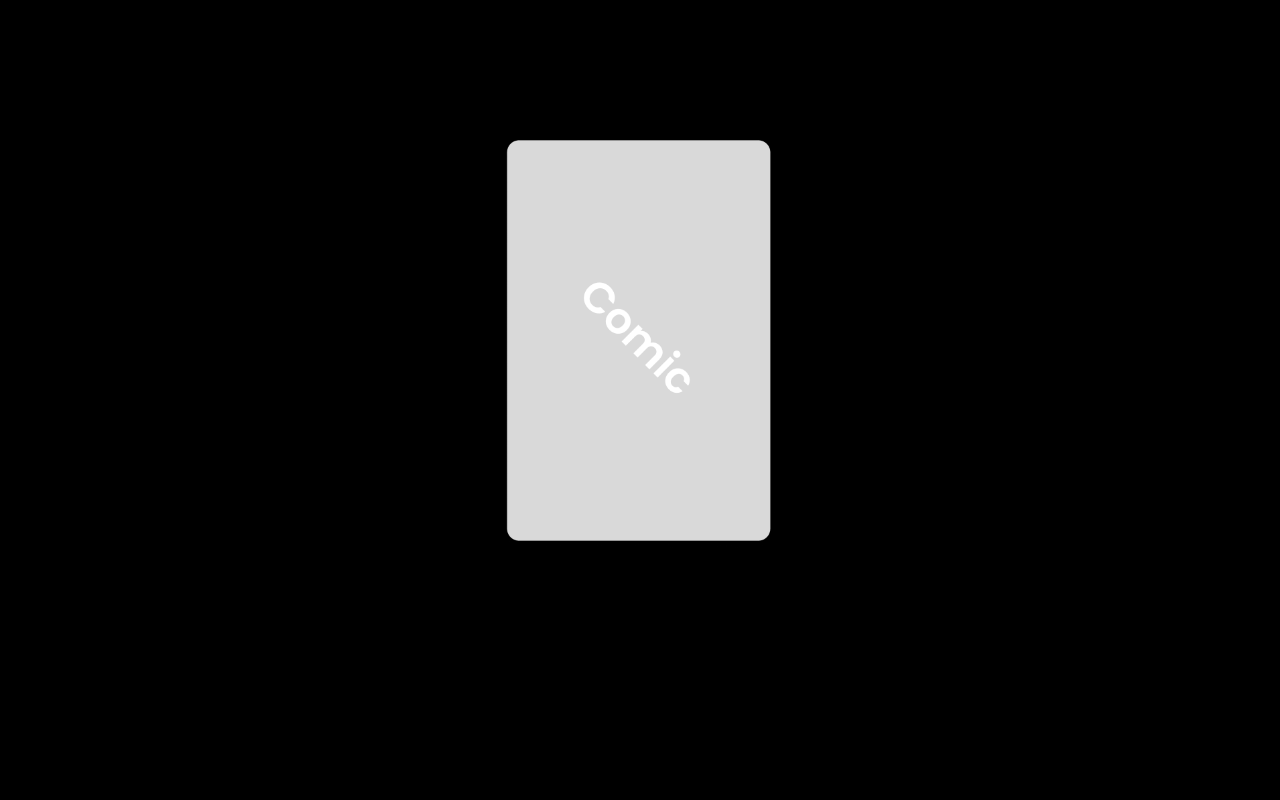
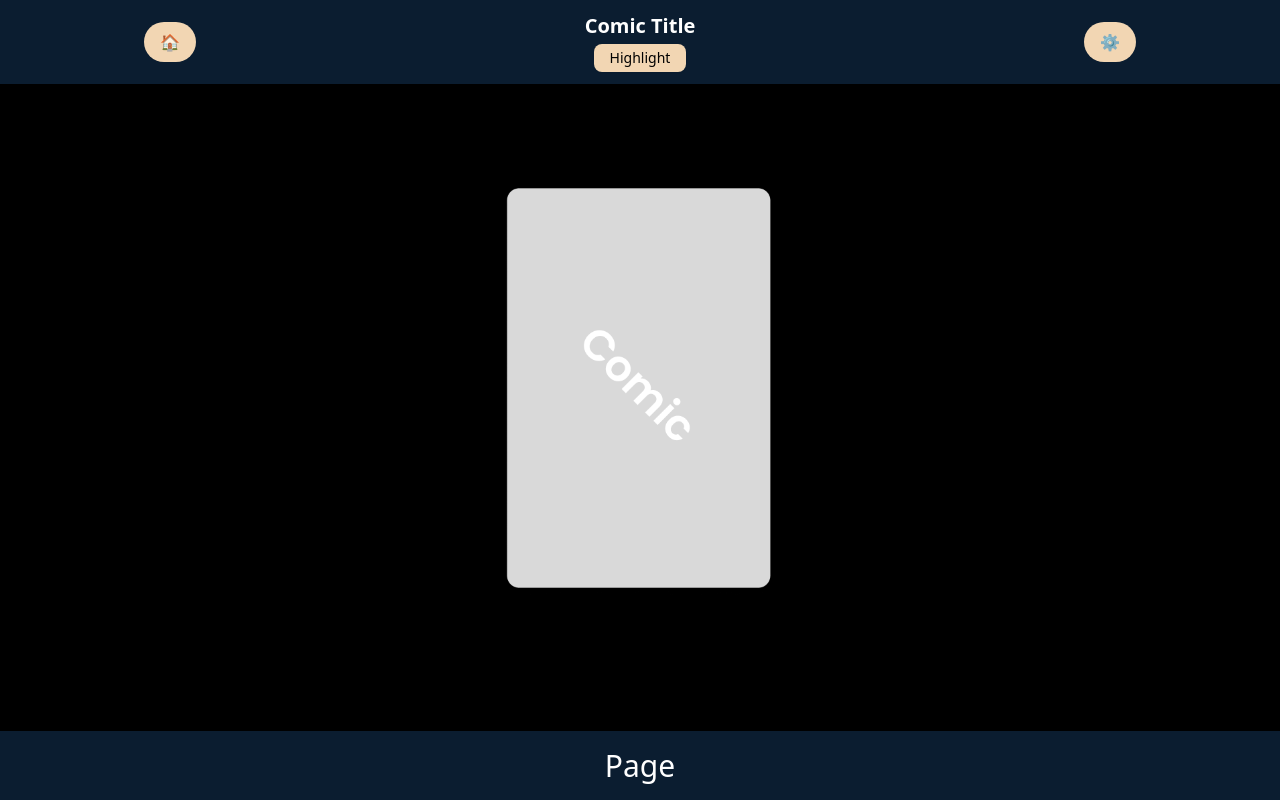
Before and after one commit to Marquis4484/page_turner, a Next.js app: page /comic in a window 1280 px wide. Built offline with nearby package versions, Linux system fonts and the light colour scheme.

Commit message:
menu added

```diff
--- a/app/comic/page.tsx
+++ b/app/comic/page.tsx
@@ -1,32 +1,69 @@
+"use client"
 import React from "react";
 import Image from "next/image";
 import Link from "next/link";
-import Darkmode from "../../public/images/buttons/moon_button.png";
 import Comic from "../../public/images/comic/comic_end.png";
-import LinkedIn from "../../public/images/buttons/linkedIn_button.png";
-import Coffee from "../../public/images/buttons/BMAC_button.png";
+import { useEffect, useRef, useState } from "react";
+import Navbar from "@/components/Navbar";
+import Footer from "@/components/Footer";
 
-//add new imports
-type Props = {
-  hidden: boolean;
-};
-function ComicPreview() {
+export default function Home() {
+  const [hideUI, setHideUI] = useState(false);
+  const timeoutRef = useRef<NodeJS.Timeout | null>(null);
+
+  useEffect(() => {
+    const handleMouseMove = () => {
+      if (hideUI) setHideUI(false);
+
+      if (timeoutRef.current) clearTimeout(timeoutRef.current);
+
+      timeoutRef.current = setTimeout(() => {
+        setHideUI(true);
+      }, 5000); // 5 seconds of inactivity
+    };
+
+    window.addEventListener("mousemove", handleMouseMove);
+
+    return () => {
+      window.removeEventListener("mousemove", handleMouseMove);
+      if (timeoutRef.current) clearTimeout(timeoutRef.current);
+    };
+  }, [hideUI]);
+
   return (
-    /*comic page start*/
-    <div className="bg-black bg-repeat bg-bottom w-full h-screen">
-      <div
-        id="button"
-        className="h-[140px] w-[185px] flex items-end justify-end"
-      ></div>
+    <div className="relative min-h-screen bg-black text-white">
+      <Navbar hidden={hideUI} />
+      <Footer hidden={hideUI} />
 
-      <div className="flex flex-col items-center">
-        <Link href="/comic">
-          <Image src={Comic} alt="Comic" className="w-[17rem] mb-4" />
-        </Link>
+      {/* Main Comic Content Area */}
+
+      <div className="flex justify-center items-center bg-black bg-bottom w-full h-screen">
+        <div className="flex flex-col items-center">
+          <Link href="/comic">
+            <Image src={Comic} alt="Comic" className="w-[17rem] mb-4" />
+          </Link>
+        </div>
       </div>
     </div>
-    /*comic page end*/
   );
 }
 
-export default ComicPreview;
+//add new imports
+// type Props = {
+//   hidden: boolean;
+// };
+// function ComicPreview() {
+//   return (
+//     /*comic page start*/
+//     <div className="flex justify-center items-center bg-black bg-bottom w-full h-screen">
+//       <div className="flex flex-col items-center">
+//         <Link href="/comic">
+//           <Image src={Comic} alt="Comic" className="w-[17rem] mb-4" />
+//         </Link>
+//       </div>
+//     </div>
+//     /*comic page end*/
+//   );
+// }
+
+// export default ComicPreview;
--- /dev/null
+++ b/components/Footer.tsx
@@ -0,0 +1,22 @@
+// components/Footer.tsx
+import React from 'react';
+
+type Props = {
+  hidden: boolean;
+};
+
+const Footer: React.FC<Props> = ({ hidden }) => {
+  return (
+    <footer
+      className={`fixed bottom-0 left-0 w-full z-50 bg-navy text-white transition-transform duration-500 ${
+        hidden ? 'translate-y-full' : 'translate-y-0'
+      }`}
+    >
+      <div className="text-center py-3" style={{ fontSize: '30px' }}>
+        Page
+      </div>
+    </footer>
+  );
+};
+
+export default Footer;
--- /dev/null
+++ b/components/Navbar.tsx
@@ -0,0 +1,34 @@
+// components/Navbar.tsx
+import React from 'react';
+
+type Props = {
+  hidden: boolean;
+};
+
+const Navbar: React.FC<Props> = ({ hidden }) => {
+  return (
+    <nav
+      className={`fixed top-0 left-0 w-full z-50 bg-navy text-white transition-transform duration-500 ${
+        hidden ? '-translate-y-full' : 'translate-y-0'
+      }`}
+    >
+      <div className="flex justify-between items-center px-4 py-3 max-w-5xl mx-auto">
+        {/* Left Button */}
+        <button className="bg-beige px-4 py-2 rounded-full text-black">🏠</button>
+
+        {/* Center Column: Title + Highlight */}
+        <div className="flex flex-col items-center gap-1">
+          <h1 className="text-xl font-semibold">Comic Title</h1>
+          <button className="bg-beige px-4 py-1 rounded-lg text-black text-sm shadow-sm hover:shadow-md transition">
+            Highlight
+          </button>
+        </div>
+
+        {/* Right Button */}
+        <button className="bg-beige px-4 py-2 rounded-full text-black">⚙️</button>
+      </div>
+    </nav>
+  );
+};
+
+export default Navbar;
--- a/tailwind.config.ts
+++ b/tailwind.config.ts
@@ -17,6 +17,8 @@ export default {
         secondary: "var(--color-secondary)",
         background: "hsl(var(--background))",
         foreground: "hsl(var(--foreground))",
+        navy: "#0b1d30",
+        beige: "#f2d6b3",
         card: {
           DEFAULT: "hsl(var(--card))",
           foreground: "hsl(var(--card-foreground))",
```
